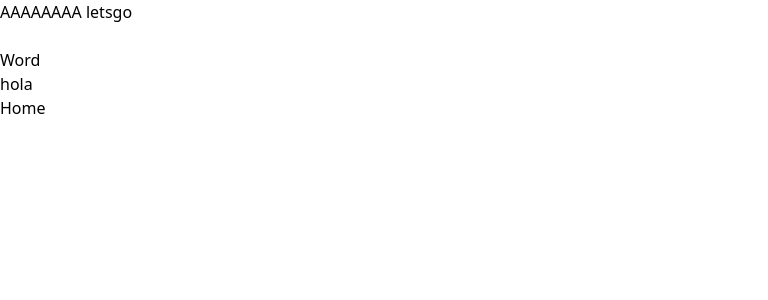
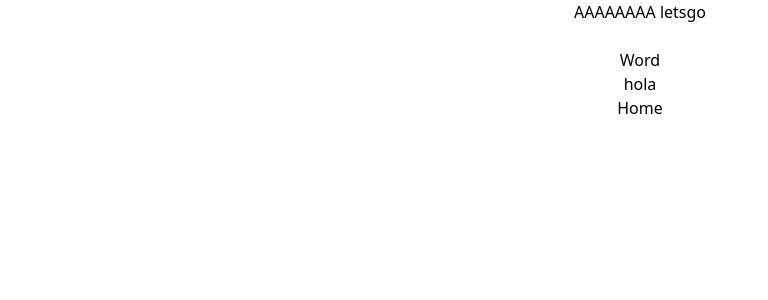
Before and after one commit to antonialumi/cat, a Next.js app: page /letsgo in a window 1280 px wide. Shown: the top 300 px of the page, without its empty margins (0-768 px from the left). Built offline with nearby package versions, Linux system fonts and the light colour scheme.

Commit message:
playing w center properties and fonts

```diff
--- a/pages/index.tsx
+++ b/pages/index.tsx
@@ -1,7 +1,7 @@
 
 export default function Home() {
   return (
-    <div>
+    <div className="font-mono, text-center">
       <h1>Hello</h1>
       <a href="\letsgo">Lets go</a>
     </div>
--- a/pages/letsgo.tsx
+++ b/pages/letsgo.tsx
@@ -20,14 +20,16 @@ export default function Letsgo(){
     }
 
 
-    return (<>
-        <div className="font-sans" >AAAAAAAA letsgo</div> <br/>
+    return (
+    <div className="font-mono, text-center">
+    <p>AAAAAAAA letsgo</p> <br/>
         <button onClick={ e => pressWordButton()}>
             Word
         </button> <br/>
         {selectedPhrase}
         <br />
         <a href="/">Home</a>
-    </>)
+    </div>
+    )
 
 }
--- a/tailwind.config.ts
+++ b/tailwind.config.ts
@@ -7,6 +7,9 @@ const config: Config = {
     './app/**/*.{js,ts,jsx,tsx,mdx}',
   ],
   theme: {
+    colors:{
+      'purple': '#3f3cbb',
+    },
     extend: {
       backgroundImage: {
         'gradient-radial': 'radial-gradient(var(--tw-gradient-stops))',
```
